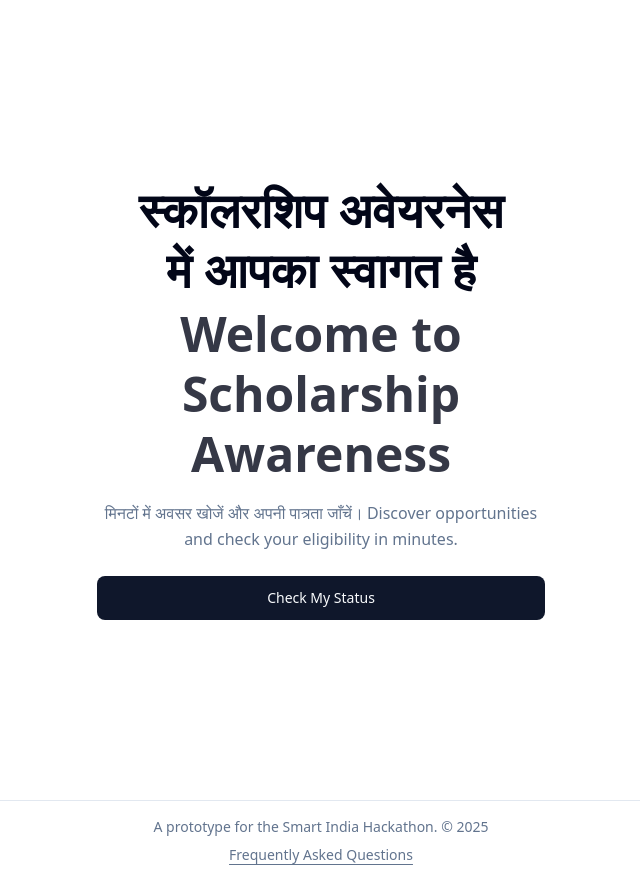
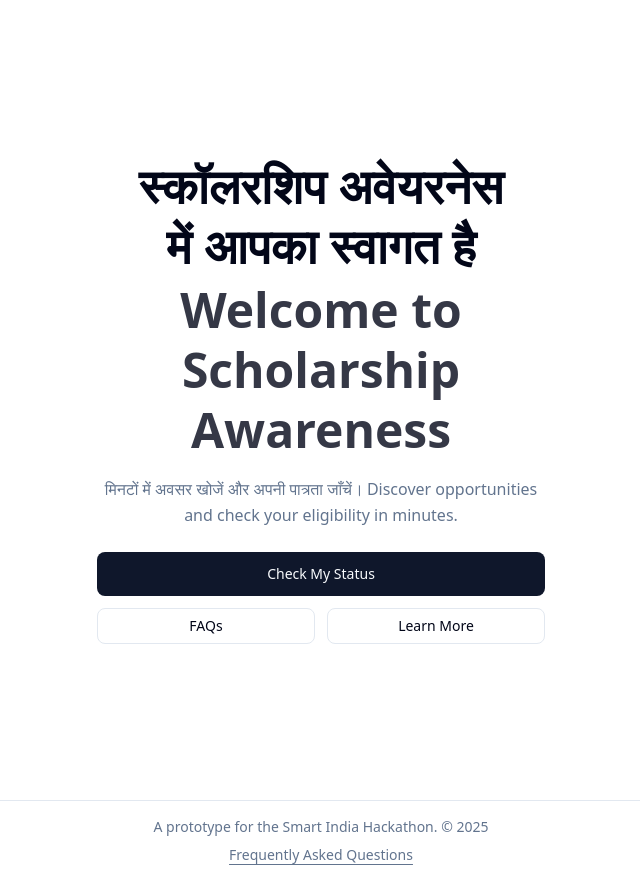
Before and after one commit to Skothari-11677/dbt-ready-app, a Next.js app: page / in a window 1280 px wide. Shown: the whole page, without its empty margins (319-959 px from the left). Built offline with nearby package versions, Linux system fonts and the light colour scheme.

Commit message:
feat: Implement complete core UI and user flow

```diff
--- a/src/components/ActionNeededScreen.tsx
+++ b/src/components/ActionNeededScreen.tsx
@@ -5,20 +5,19 @@
 import { AlertTriangle } from "lucide-react";
 import { Button } from "@/components/ui/button";
 
-// The component is now a named export and defines its own logic
 export function ActionNeededScreen() {
 
-  // Logic for the "Download PDF" button
+  // Triggers a download of the consent form located in the /public folder
   const handleDownloadPdf = () => {
-    // This points to the file in your `public` folder
+    console.log('Downloading Aadhaar seeding consent form PDF...');
     window.location.href = '/Aadhaar_Seeding_Consent_Form.pdf';
   };
 
-  // Logic for the "Find My Bank" button
+  // Opens a new tab with a Google Maps search for banks in Bhopal
   const handleFindBank = () => {
-    // We'll create a helpful Google Maps search query for banks in Bhopal
+    console.log('Opening bank locator...');
     const query = encodeURIComponent("Nationalised bank branches near me Bhopal");
-    window.open(`https://www.google.com/maps/search/?api=1&query=${query}`, '_blank');
+    window.open(`https://maps.google.com/?q=${query}`, '_blank');
   };
 
   return (
@@ -59,5 +58,5 @@
         </ol>
       </div>
     </main>
-  )
+  );
 }
--- a/src/components/CheckStatusScreen.tsx
+++ b/src/components/CheckStatusScreen.tsx
@@ -11,36 +11,35 @@
 type Status = "success" | "pending" | "error" | "checking";
 
 export function CheckStatusScreen() {
+  // 1. Hooks are grouped at the top
   const router = useRouter();
-
-  // We now use React state to manage the status
   const [status, setStatus] = useState<Status>("checking");
 
+  // 2. Event handlers are grouped together
+  const handleContinue = () => {
+    // Navigates to the action page when the check 'fails'
+    router.push('/action');
+  };
+
+  const handleRetryCheck = () => {
+    // A simple way to restart the simulation
+    window.location.reload();
+  };
+
+  // 3. Effects are grouped together
   useEffect(() => {
-    // This effect runs once when the component loads
+    // This effect runs once to simulate the API call
+    const timer1 = setTimeout(() => setStatus("pending"), 1500);
+    const timer2 = setTimeout(() => setStatus("error"), 3500);
 
-    // After 1.5 seconds, change status to 'pending'
-    const timer1 = setTimeout(() => {
-      setStatus("pending");
-    }, 1500);
-
-    // After 3.5 seconds, change status to 'error' to guide the demo flow
-    const timer2 = setTimeout(() => {
-      setStatus("error");
-    }, 3500);
-
-    // Cleanup function to prevent errors if the user navigates away
+    // Cleanup function to prevent errors
     return () => {
       clearTimeout(timer1);
       clearTimeout(timer2);
     };
   }, []); // The empty array [] means this effect runs only once
 
-  // This function handles navigation when the user needs to proceed
-  const handleContinue = () => {
-    router.push('/action');
-  };
-
+  // 4. Data transformation / display logic
   const getStatusDisplay = () => {
     switch (status) {
       case "success":
@@ -80,6 +79,7 @@
 
   const statusDisplay = getStatusDisplay();
 
+  // 5. The final JSX to render
   return (
     <main className="min-h-svh px-4 py-8">
       <div className="mx-auto flex max-w-sm flex-col items-center text-center">
@@ -117,7 +117,7 @@
               <Button onClick={handleContinue} className="w-full">
                 Show Me How to Fix This
               </Button>
-              <Button onClick={() => window.location.reload()} variant="outline" className="w-full">
+              <Button onClick={handleRetryCheck} variant="outline" className="w-full">
                 Try Again
               </Button>
             </>
--- a/src/components/InstructionsScreen.tsx
+++ b/src/components/InstructionsScreen.tsx
@@ -3,6 +3,20 @@
 import { Button } from "@/components/ui/button" // Example import
 
 export function InstructionsScreen() {
+  // Placeholder function for checking status
+  const handleCheckStatus = () => {
+    console.log('Opening WebView for NPCI portal...');
+    // TODO: Implement WebView opening for official NPCI portal
+    // TODO: Handle Aadhaar verification flow
+    // TODO: Navigate to next step based on verification result
+  };
+
+  // Placeholder function for going back
+  const handleGoBack = () => {
+    console.log('Going back to previous screen...');
+    // TODO: Implement navigation back to previous step
+  };
+
   // All the beautiful UI code from v0 goes here
   return (
     <div className="flex flex-col items-center justify-center min-h-screen p-4 text-center">
@@ -13,9 +27,14 @@
       <div className="w-full max-w-sm h-64 bg-slate-200 mt-8 rounded-lg flex items-center justify-center">
         <p className="text-slate-500">WebView for NPCI Portal</p>
       </div>
-      <Button className="mt-8" size="lg">
-        I&apos;ve Checked My Status
-      </Button>
+      <div className="mt-8 space-y-4">
+        <Button onClick={handleCheckStatus} className="w-full" size="lg">
+          I&apos;ve Checked My Status
+        </Button>
+        <Button onClick={handleGoBack} variant="outline" className="w-full">
+          Go Back
+        </Button>
+      </div>
     </div>
   )
 }
--- a/src/components/welcome-hero.tsx
+++ b/src/components/welcome-hero.tsx
@@ -1,14 +1,29 @@
+// src/components/welcome-hero.tsx
+
 "use client";
 
 import { useRouter } from 'next/navigation';
-import { Button } from "@/components/ui/button"
+import { Button } from "@/components/ui/button";
 
 export function WelcomeHero() {
-
   const router = useRouter();
 
+  // Navigates to the main status checking flow
   const handleCheckStatusClick = () => {
+    console.log('Navigating to status check page...');
     router.push('/check');
+  };
+
+  // Navigates to the FAQ / Information Hub page
+  const handleViewFAQs = () => {
+    console.log('Navigating to FAQ page...');
+    router.push('/faq');
+  };
+
+  // The "Learn More" button will also take the user to the FAQ page
+  const handleLearnMore = () => {
+    console.log('Navigating to FAQ page via Learn More...');
+    router.push('/faq');
   };
 
   return (
@@ -26,12 +41,20 @@
           {"Discover opportunities and check your eligibility in minutes."}
         </p>
 
-        <div className="mt-6">
+        <div className="mt-6 space-y-3">
           <Button onClick={handleCheckStatusClick} size="lg" className="w-full" aria-label="Check my scholarship status">
             Check My Status
           </Button>
+          <div className="flex gap-3">
+            <Button onClick={handleViewFAQs} variant="outline" className="flex-1" size="sm">
+              FAQs
+            </Button>
+            <Button onClick={handleLearnMore} variant="outline" className="flex-1" size="sm">
+              Learn More
+            </Button>
+          </div>
         </div>
       </div>
     </section>
-  )
+  );
 }
```
